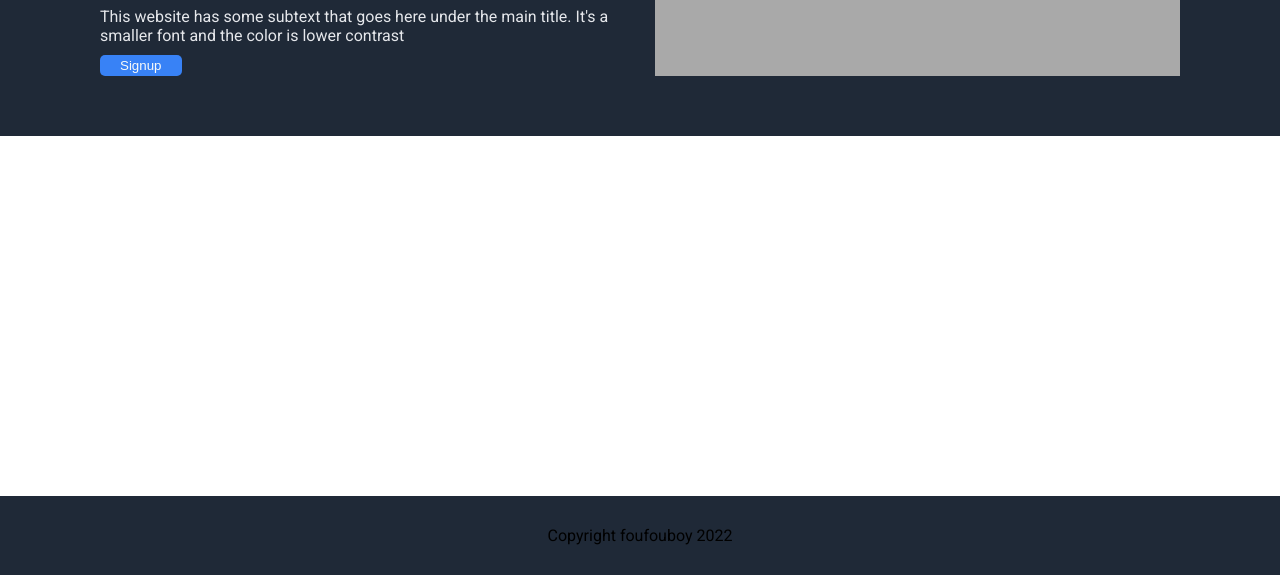
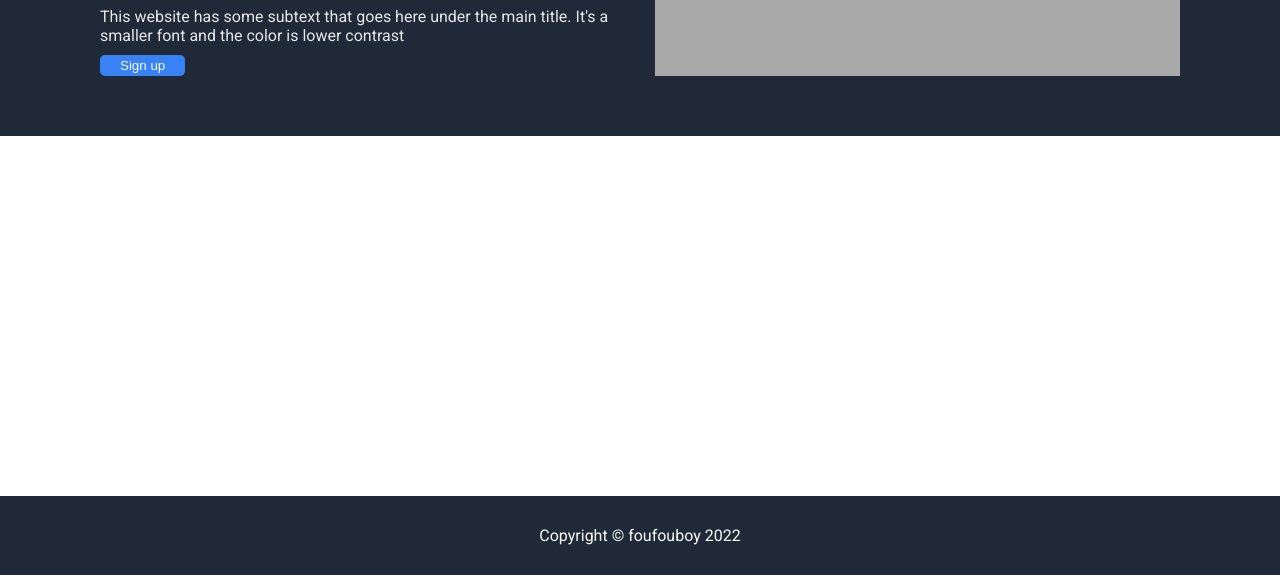
Before and after one commit to foufouboy/odin-landing-page, a plain HTML site: page index.html in a window 1280 px wide. Shown: the part 225-800 px from the top of the page. Drawn offline with Linux system fonts and the light colour scheme.

Commit message:
Footer fini

```diff
--- a/index.html
+++ b/index.html
@@ -19,7 +19,7 @@
             <div class="presentation-desc">
                 <p class="desc-title">This website is awesome</p>
                 <p class="desc">This website has some subtext that goes here under the main title. It's a smaller font and the color is lower contrast</p>
-                <button>Signup</button>
+                <button>Sign up</button>
             </div>
             <div class="presentation-placeholder">
                 <p>this is a placeholder for an image</p>
@@ -34,7 +34,7 @@
         <section class="random-signup"></section>
     </main>
     <footer>
-        <p>Copyright foufouboy 2022</p>
+        <p>Copyright © foufouboy 2022</p>
     </footer>
 
 </body>
--- a/style.css
+++ b/style.css
@@ -32,6 +32,7 @@ footer {
     justify-content: center;
     align-items: center;
     background: #1F2937;
+    color: #F9FAF8;
     padding: 30px 0;
 }
 
```
